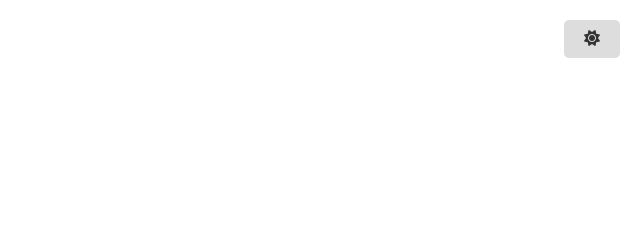
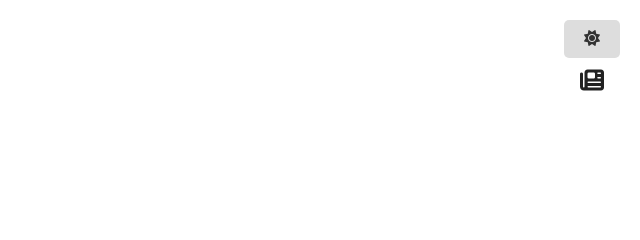
Before and after one commit to baaaaaaaaad/baaaaaaaaad.github.io, a plain HTML site: page index.html in a window 1280 px wide. Shown: the top 240 px of the page, 640-1280 px from the left. Drawn offline with Linux system fonts and the light colour scheme.

Commit message:
添加文章列表图标

```diff
--- a/css/index.css
+++ b/css/index.css
@@ -106,10 +106,17 @@ body.dark-mode .search-bar {
   border: 2px dashed #444;
 }
 
-.theme-toggle {
+.theme-toggle-container {
   position: fixed;
   top: 20px;
   right: 20px;
+  display: flex;
+  flex-direction: column;
+  align-items: center;
+  gap: 10px;
+}
+
+.theme-toggle {
   padding: 10px 20px;
   border: none;
   border-radius: 5px;
@@ -128,8 +135,33 @@ body:not(.dark-mode) .theme-toggle {
 .light-icon, .dark-icon {
   font-size: 16px;
 }
+
 body.dark-mode .light-icon { display: none; }
 body:not(.dark-mode) .dark-icon { display: none; }
+
+
+/* 文章图标样式 */
+.article-icon {
+  width: auto;
+  height: auto;
+  background: transparent;
+  margin: 0;
+  cursor: pointer;
+}
+
+.article-icon i {
+  font-size: 24px;
+  color: var(--text-color);
+  transition: transform 0.2s ease;
+}
+
+.article-icon:hover i {
+  transform: scale(1.1);
+}
+
+body.dark-mode .article-icon i {
+  color: var(--text-color);
+}
 
 /* 单个字符样式 */
 .char {
--- a/index.html
+++ b/index.html
@@ -21,7 +21,10 @@
             </div>
             </div>
         </div>
-        <button id="theme-toggle" class="theme-toggle"><i class="fas fa-sun light-icon"></i><i class="fas fa-moon dark-icon"></i></button>
+        <div class="theme-toggle-container">
+            <button id="theme-toggle" class="theme-toggle"><i class="fas fa-sun light-icon"></i><i class="fas fa-moon dark-icon"></i></button>
+            <a href="article.html" class="search-engine-icon article-icon" title="文章列表"><i class="fas fa-newspaper"></i></a>
+        </div>
     </div>
   <script src="js/index.js"></script>
 </body>
```
